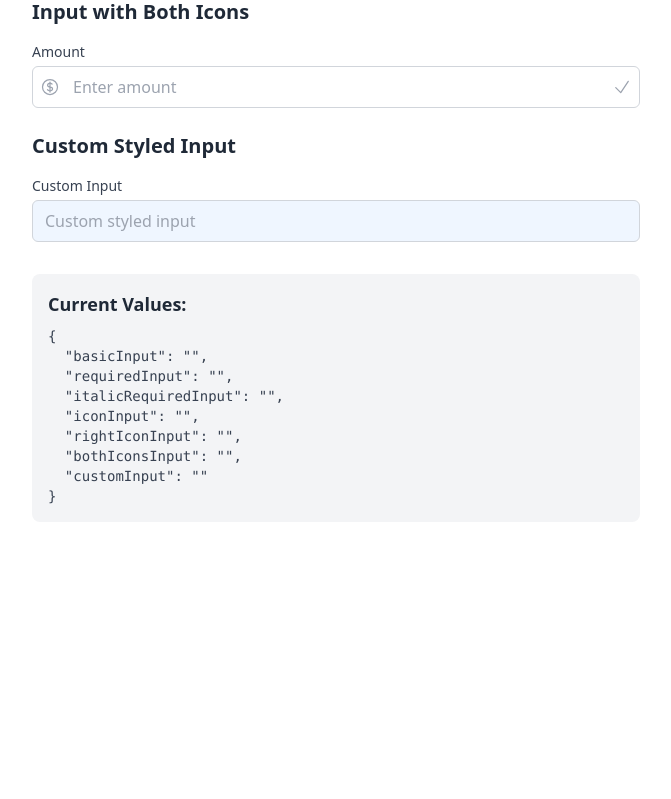
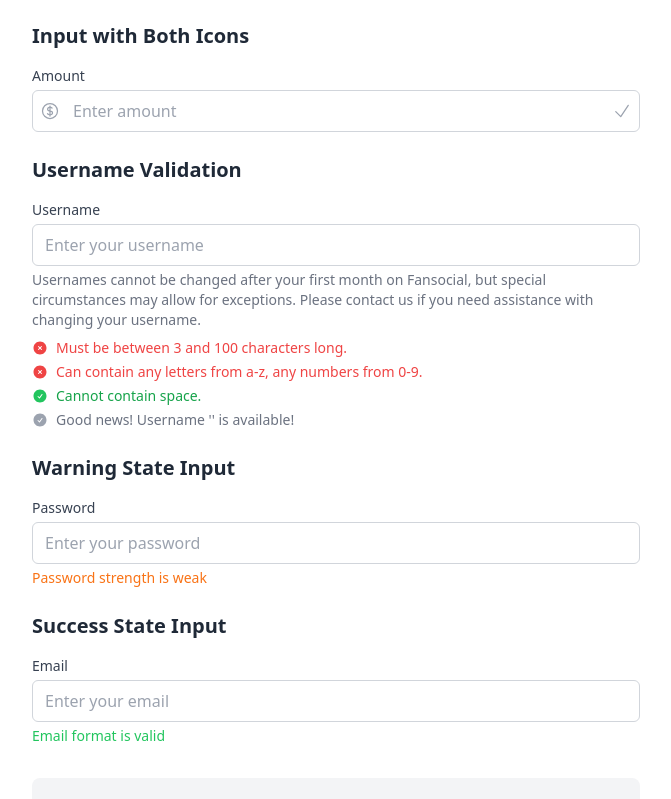
Before and after one commit to basheerv/oliver-vue-test-main, a Vue app: page /default in a window 1280 px wide. Shown: the part 820-1619 px from the top of the page, without its empty margins (304-975 px from the left). Before the commit the page ends 1374 px from the top, so only its background shows below. Built offline with nearby package versions, Linux system fonts and the light colour scheme; the HTML template or start-up script is replaced by a standard one.

Commit message:
Enhance input components with validation states and descriptions, including error, warning, and success types for better user feedback

```diff
--- a/src/Views/Auth.vue
+++ b/src/Views/Auth.vue
@@ -35,7 +35,8 @@
               required-display="italic-text"
               :right-icon="EyeSlashIcon"
               type="password"
-              description="Your password must be at least 8 characters long"
+              description="Password strength is weak"
+              description-type="warning"
             />
           </div>
 
--- a/src/Views/Components/input/InputComponentAuth.vue
+++ b/src/Views/Components/input/InputComponentAuth.vue
@@ -46,7 +46,13 @@
         <p
           v-if="description"
           v-bind="resolvedAttrs.descriptionAttrs"
-          class="mt-1 text-sm text-white/80">
+          :class="[
+            'mt-1 text-sm',
+            descriptionType === 'error' ? 'text-red-400' :
+            descriptionType === 'warning' ? 'text-orange-400' :
+            descriptionType === 'success' ? 'text-green-400' :
+            'text-white/80'
+          ]">
           {{ description }}
         </p>
       </div>
@@ -83,6 +89,7 @@ const props = defineProps({
 
   // Description
   description: String,
+  descriptionType: { type: String, default: 'default' }, // "error", "warning", "success", "default"
 
   // Icons
   leftIcon: [String, Object, Function],
--- a/src/Views/Components/input/InputComponentDashboard.vue
+++ b/src/Views/Components/input/InputComponentDashboard.vue
@@ -46,9 +46,30 @@
         <p
           v-if="description"
           v-bind="resolvedAttrs.descriptionAttrs"
-          class="mt-1 text-sm text-gray-500">
+          :class="[
+            'mt-1 text-sm',
+            descriptionType === 'error' ? 'text-red-500' :
+            descriptionType === 'warning' ? 'text-orange-500' :
+            descriptionType === 'success' ? 'text-green-500' :
+            'text-gray-500'
+          ]">
           {{ description }}
         </p>
+
+        <!-- Validation Rules -->
+        <div v-if="validationRules && validationRules.length > 0" class="mt-2 space-y-1">
+          <div
+            v-for="rule in validationRules"
+            :key="rule.id"
+            class="flex items-center text-sm"
+            :class="getValidationRuleClass(rule)">
+            <component
+              :is="getValidationIcon(rule)"
+              class="w-4 h-4 mr-2"
+              :class="getValidationIconClass(rule)" />
+            <span>{{ rule.message }}</span>
+          </div>
+        </div>
       </div>
     </div>
   </div>
@@ -57,6 +78,7 @@
 <script setup lang="ts">
 import { computed } from 'vue'
 import { resolveAllConfigs } from '@/utils/componentRenderingUtils'
+import { CheckCircleIcon, ExclamationTriangleIcon, XCircleIcon } from '@heroicons/vue/24/solid'
 
 const props = defineProps({
   modelValue: [String, Number],
@@ -83,6 +105,10 @@ const props = defineProps({
 
   // Description
   description: String,
+  descriptionType: { type: String, default: 'default' }, // "error", "warning", "success", "default"
+
+  // Validation
+  validationRules: { type: Array as () => any[], default: () => [] },
 
   // Icons
   leftIcon: [String, Object, Function],
@@ -137,4 +163,26 @@ const inputConfig = {
 const resolvedAttrs = computed(() =>
   resolveAllConfigs(inputConfig, props.version, props)
 )
+
+// Validation methods
+const getValidationRuleClass = (rule: any) => {
+  if (rule.status === 'valid') return 'text-green-600'
+  if (rule.status === 'warning') return 'text-orange-500'
+  if (rule.status === 'error') return 'text-red-500'
+  return 'text-gray-500'
+}
+
+const getValidationIcon = (rule: any) => {
+  if (rule.status === 'valid') return CheckCircleIcon
+  if (rule.status === 'warning') return ExclamationTriangleIcon
+  if (rule.status === 'error') return XCircleIcon
+  return CheckCircleIcon
+}
+
+const getValidationIconClass = (rule: any) => {
+  if (rule.status === 'valid') return 'text-green-500'
+  if (rule.status === 'warning') return 'text-orange-500'
+  if (rule.status === 'error') return 'text-red-500'
+  return 'text-gray-400'
+}
 </script>
--- a/src/Views/Components/input/InputComponentDefault.vue
+++ b/src/Views/Components/input/InputComponentDefault.vue
@@ -43,9 +43,30 @@
         <p
           v-if="description"
           v-bind="resolvedAttrs.descriptionAttrs"
-          class="mt-1 text-sm text-gray-500">
+          :class="[
+            'mt-1 text-sm',
+            descriptionType === 'error' ? 'text-red-500' :
+            descriptionType === 'warning' ? 'text-orange-500' :
+            descriptionType === 'success' ? 'text-green-500' :
+            'text-gray-500'
+          ]">
           {{ description }}
         </p>
+
+        <!-- Validation Rules -->
+        <div v-if="validationRules && validationRules.length > 0" class="mt-2 space-y-1">
+          <div
+            v-for="rule in validationRules"
+            :key="rule.id"
+            class="flex items-center text-sm"
+            :class="getValidationRuleClass(rule)">
+            <component
+              :is="getValidationIcon(rule)"
+              class="w-4 h-4 mr-2"
+              :class="getValidationIconClass(rule)" />
+            <span>{{ rule.message }}</span>
+          </div>
+        </div>
       </div>
     </div>
   </div>
@@ -54,6 +75,7 @@
 <script setup lang="ts">
 import { computed } from 'vue'
 import { resolveAllConfigs } from '@/utils/componentRenderingUtils'
+import { CheckCircleIcon, ExclamationTriangleIcon, XCircleIcon } from '@heroicons/vue/24/solid'
 
 const props = defineProps({
   modelValue: [String, Number],
@@ -80,6 +102,10 @@ const props = defineProps({
 
   // Description
   description: String,
+  descriptionType: { type: String, default: 'default' }, // "error", "warning", "success", "default"
+
+  // Validation
+  validationRules: { type: Array as () => any[], default: () => [] },
 
   // Icons
   leftIcon: [String, Object, Function],
@@ -134,4 +160,26 @@ const inputConfig = {
 const resolvedAttrs = computed(() =>
   resolveAllConfigs(inputConfig, props.version, props)
 )
+
+// Validation methods
+const getValidationRuleClass = (rule: any) => {
+  if (rule.status === 'valid') return 'text-green-600'
+  if (rule.status === 'warning') return 'text-orange-500'
+  if (rule.status === 'error') return 'text-red-500'
+  return 'text-gray-500'
+}
+
+const getValidationIcon = (rule: any) => {
+  if (rule.status === 'valid') return CheckCircleIcon
+  if (rule.status === 'warning') return ExclamationTriangleIcon
+  if (rule.status === 'error') return XCircleIcon
+  return CheckCircleIcon
+}
+
+const getValidationIconClass = (rule: any) => {
+  if (rule.status === 'valid') return 'text-green-500'
+  if (rule.status === 'warning') return 'text-orange-500'
+  if (rule.status === 'error') return 'text-red-500'
+  return 'text-gray-400'
+}
 </script>
--- a/src/Views/Dashboard.vue
+++ b/src/Views/Dashboard.vue
@@ -64,6 +64,8 @@
           required
           required-display="*"
           :left-icon="CurrencyDollarIcon"
+          description="Amount exceeds daily limit"
+          description-type="error"
         />
       </div>
 
@@ -76,6 +78,8 @@
           show-label
           label-text="Reference Number"
           :left-icon="DocumentTextIcon"
+          description="Reference number is valid"
+          description-type="success"
         />
       </div>
     </div>
--- a/src/Views/Default.vue
+++ b/src/Views/Default.vue
@@ -41,6 +41,8 @@
           label-text="Phone Number"
           required
           required-display="italic-text"
+          description="Please include your country code"
+          description-type="default"
         />
       </div>
 
@@ -81,15 +83,42 @@
         />
       </div>
 
-      <!-- Custom styled input -->
+      <!-- Username validation input -->
       <div>
-        <h2 class="text-xl font-semibold text-gray-800 mb-4">Custom Styled Input</h2>
+        <h2 class="text-xl font-semibold text-gray-800 mb-4">Username Validation</h2>
         <InputComponentDefault
-          v-model="customInput"
-          placeholder="Custom styled input"
+          v-model="usernameInput"
+          placeholder="Enter your username"
           show-label
-          label-text="Custom Input"
-          add-class="bg-blue-50 border-blue-300 focus:border-blue-600 focus:ring-blue-600"
+          label-text="Username"
+          description="Usernames cannot be changed after your first month on Fansocial, but special circumstances may allow for exceptions. Please contact us if you need assistance with changing your username."
+          :validation-rules="usernameValidationRules"
+        />
+      </div>
+
+      <!-- Warning state input -->
+      <div>
+        <h2 class="text-xl font-semibold text-gray-800 mb-4">Warning State Input</h2>
+        <InputComponentDefault
+          v-model="warningInput"
+          placeholder="Enter your password"
+          show-label
+          label-text="Password"
+          description="Password strength is weak"
+          description-type="warning"
+        />
+      </div>
+
+      <!-- Success state input -->
+      <div>
+        <h2 class="text-xl font-semibold text-gray-800 mb-4">Success State Input</h2>
+        <InputComponentDefault
+          v-model="successInput"
+          placeholder="Enter your email"
+          show-label
+          label-text="Email"
+          description="Email format is valid"
+          description-type="success"
         />
       </div>
     </div>
@@ -114,7 +143,38 @@ const italicRequiredInput = ref('')
 const iconInput = ref('')
 const rightIconInput = ref('')
 const bothIconsInput = ref('')
-const customInput = ref('')
+const errorInput = ref('')
+const warningInput = ref('')
+const successInput = ref('')
+const usernameInput = ref('')
+
+// Username validation rules
+const usernameValidationRules = computed(() => {
+  const username = usernameInput.value
+  const rules = [
+    {
+      id: 'length',
+      message: 'Must be between 3 and 100 characters long.',
+      status: username.length >= 3 && username.length <= 100 ? 'valid' : 'error'
+    },
+    {
+      id: 'characters',
+      message: 'Can contain any letters from a-z, any numbers from 0-9.',
+      status: /^[a-z0-9]+$/.test(username) ? 'valid' : 'error'
+    },
+    {
+      id: 'spaces',
+      message: 'Cannot contain space.',
+      status: !username.includes(' ') ? 'valid' : 'error'
+    },
+    {
+      id: 'availability',
+      message: `Good news! Username '${username}' is available!`,
+      status: username.length >= 3 && /^[a-z0-9]+$/.test(username) && !username.includes(' ') ? 'valid' : 'pending'
+    }
+  ]
+  return rules
+})
 
 // Computed property to display all values
 const displayValues = computed(() => ({
@@ -124,7 +184,10 @@ const displayValues = computed(() => ({
   iconInput: iconInput.value,
   rightIconInput: rightIconInput.value,
   bothIconsInput: bothIconsInput.value,
-  customInput: customInput.value
+  errorInput: errorInput.value,
+  warningInput: warningInput.value,
+  successInput: successInput.value,
+  usernameInput: usernameInput.value
 }))
 </script>
 
```
